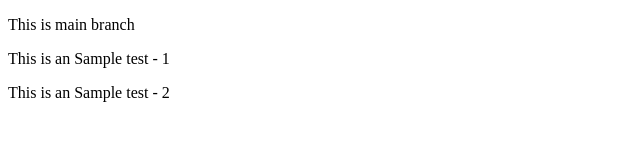
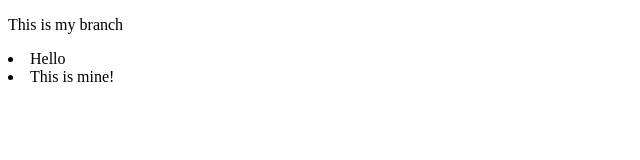
Before and after one commit to Pradeep0321/test-merge, a plain HTML site: page index.html in a window 1280 px wide. Shown: the whole page, without its empty margins (0-640 px from the left). Drawn offline with Linux system fonts and the light colour scheme.

Commit message:
Update index.html

```diff
--- a/index.html
+++ b/index.html
@@ -4,11 +4,11 @@
     <meta charset="UTF-8">
     <meta http-equiv="X-UA-Compatible" content="IE=edge">
     <meta name="viewport" content="width=device-width, initial-scale=1.0">
-    <title>Sample</title>
+    <title>Sweatha</title>
 </head>
 <body>
-    <p>This is main branch</p>
-    <p>This is an Sample test - 1</p>
-    <p>This is an Sample test - 2</p>
+    <p>This is my branch</p>
+    <li>Hello</li>
+    <li>This is mine!</li>
 </body>
 </html>
```
